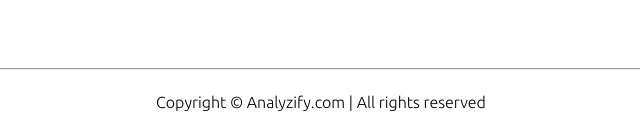
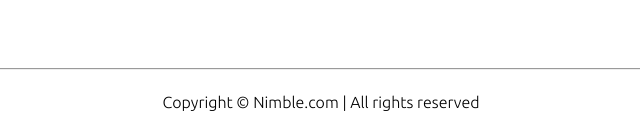
Before and after one commit to dhruv1345/Nimble, a plain HTML site: page index.html in a window 1280 px wide. Shown: the part 1882-2013 px from the top of the page, 319-959 px from the left. Drawn offline with Linux system fonts and the light colour scheme.

Commit message:
Update index.html

```diff
--- a/index.html
+++ b/index.html
@@ -149,7 +149,7 @@
             <hr>
         </main>
         <footer>
-            Copyright &copy; Analyzify.com | All rights reserved
+            Copyright &copy; Nimble.com | All rights reserved
         </footer>
 
     </div>
```
